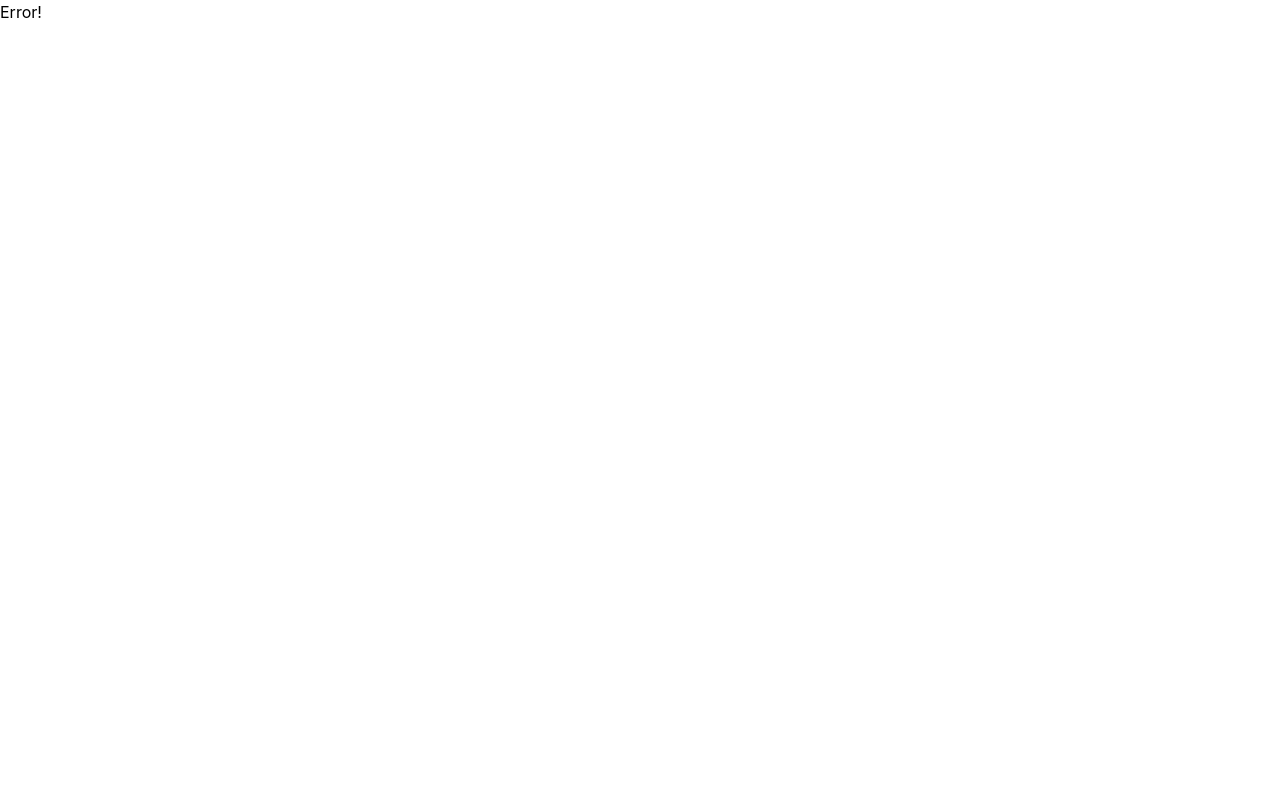
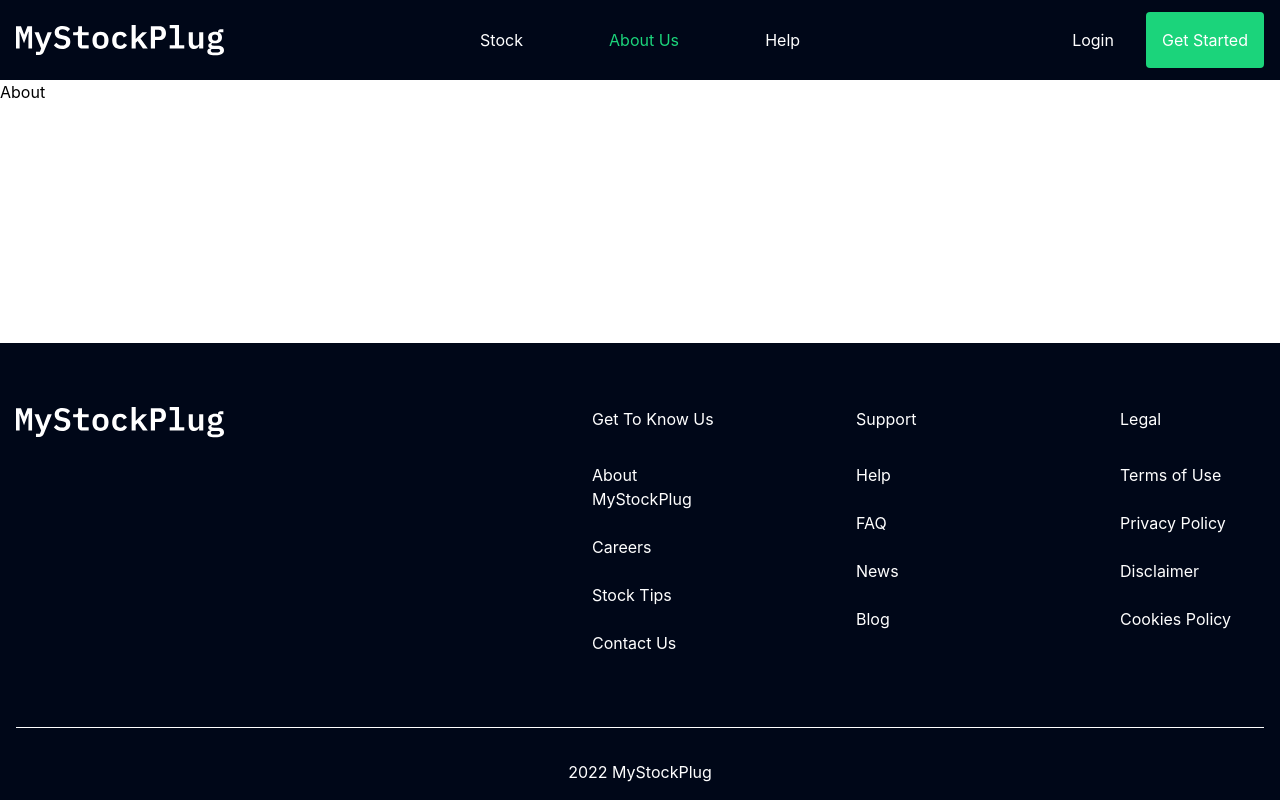
Before and after one commit to workshopapps/investment.web, a React (Create React App) app in the folder frontend/: page /about in a window 1280 px wide. Before the commit this address had no page. Built offline with nearby package versions, Linux system fonts and the light colour scheme.

Commit message:
Styling: styled error page

```diff
--- a/frontend/src/App.js
+++ b/frontend/src/App.js
@@ -4,13 +4,35 @@ import { createBrowserRouter, RouterProvider } from 'react-router-dom';
 // Only Page Components Rendered Here
 import IndexPage from './pages/index';
 import ErrorPage from './pages/error';
+import About from './pages/index/About';
+import Stock from './pages/index/Stock';
+import Help from './pages/index/Help';
+import Contact from './pages/index/Contact';
 
 // Define Page Routes
 const router = createBrowserRouter([
     {
         path: '/',
         element: <IndexPage />,
-        errorElement: <ErrorPage />
+        errorElement: <ErrorPage />,
+        children: [
+            {
+                path: 'about',
+                element: <About />
+            },
+            {
+                element: <Stock />,
+                index: true
+            },
+            {
+                path: 'help',
+                element: <Help />
+            },
+            {
+                path: 'contact',
+                element: <Contact />
+            }
+        ]
     }
 ]);
 
--- /dev/null
+++ b/frontend/src/components/Nav/MenuLink.jsx
@@ -0,0 +1,21 @@
+/* eslint-disable react/prop-types */
+/* eslint-disable react/react-in-jsx-scope */
+/* eslint-disable prettier/prettier */
+import { NavLink } from "react-router-dom"
+
+const MenuLink = ({link, url}) => {
+  const activeStyle = {
+    color: "#1BD47B"
+  }
+  return (
+    <li>
+      <NavLink to={url} style={({ isActive }) =>
+              isActive ? activeStyle : undefined
+            } >
+        {link}
+      </NavLink>
+    </li>
+  )
+}
+
+export default MenuLink
--- a/frontend/src/components/Nav/NavLinks.jsx
+++ b/frontend/src/components/Nav/MenuLinks.jsx
@@ -1,32 +1,32 @@
 /* eslint-disable prettier/prettier */
 import React from 'react'
-import NavLink from './NavLink'
+import MenuLink from './MenuLink';
 
-const NavLinks = () => {
+const MenuLinks = () => {
     const navLinks = [
         {
             link: "Stock",
-            url: '#'
+            url: '/'
         },
         {
             link: "About Us",
-            url: '#'
+            url: 'about'
         },
         {
             link: "Help",
-            url: '#'
+            url: 'help'
         },
     ]
   return (
-    <ul>
+    <ul className="w-full flex justify-between items center">
         {
             navLinks.map((item, index) => {
                 const {link, url} = item;
-                return <NavLink link={link} url={url} key={index}  />
+                return <MenuLink link={link} url={url} key={index}  />
             })
         }
     </ul>
   )
 }
 
-export default NavLinks
+export default MenuLinks
--- a/frontend/src/components/Nav/Nav.jsx
+++ b/frontend/src/components/Nav/Nav.jsx
@@ -4,6 +4,7 @@
 import React from 'react';
 import Logo from './../../assets/header/logo.png.svg';
 import NavBtn from './NavBtn';
+import MenuLinks from './MenuLinks';
 
 const Nav = () => {
     const navStyle = {
@@ -16,15 +17,13 @@ const Nav = () => {
         {name: "Get Started", background: "#1BD47B"}
     ]
   return (
-    <nav style={navStyle} className="flex justify-center items-center p-4 h-5/6">
+    <nav style={navStyle} className="flex justify-center items-center p-4 h-20">
         <div className='w-full flex items-center justify-between max-w-screen-xl'>
             <div>
                 <img src={Logo} alt="" />
             </div>
-            <div id="nav-items">
-                {
-
-                }
+            <div className="nav-items max-w-xs w-full">
+                <MenuLinks />
             </div>
             <div className=" justify-between items-center gap-4 nav-btns hidden md:flex">
                 {
--- a/frontend/src/components/Nav/NavLink.jsx
+++ /dev/null
@@ -1,14 +0,0 @@
-/* eslint-disable react/prop-types */
-/* eslint-disable react/react-in-jsx-scope */
-/* eslint-disable prettier/prettier */
-import { Link } from "react-router-dom"
-
-const NavLink = ({link, url}) => {
-  return (
-    <Link to={url}>
-        {link}
-    </Link>
-  )
-}
-
-export default NavLink
--- a/frontend/src/pages/error/index.js
+++ /dev/null
@@ -1,7 +0,0 @@
-import React from 'react';
-
-const ErrorPage = () => {
-    return <span>Error!</span>;
-};
-
-export default ErrorPage;
--- /dev/null
+++ b/frontend/src/pages/error/index.jsx
@@ -0,0 +1,49 @@
+/* eslint-disable no-unused-vars */
+/* eslint-disable prettier/prettier */
+/* eslint-disable react/jsx-key */
+/* eslint-disable no-unreachable */
+import React from 'react';
+import Button from '../../utilis/Button';
+import Saturn from './../../assets/error/saturn.png';
+
+const ErrorPage = () => {
+    const errorbtns = [
+        {
+            text: 'Go Home',
+            url: '/',
+            color: '#E5F1FF',
+            background: '#1BD47B',
+            border: '2px solid #1BD47B'
+        },
+        {
+            text: 'Contact Us',
+            url: 'contact',
+            color: '#1BD47B',
+            background: 'white',
+            border: '2px solid #1BD47B'
+        }
+    ]
+    return (
+    <div className='h-screen flex flex-col justify-center items-center'>
+        <div className='flex flex-col justify-center items-center'>
+            <div className='mb-24'>
+                <img src={Saturn} alt="" />
+            </div>
+            <h1 className='text-4xl mb-8'>Whoops!!</h1>
+            <p className='text-2xl mb-14'>You seem to have stumbled on a wrong page</p>
+            <div className="error-btns flex justify gap-4">
+                {
+                    errorbtns.map((btn, index) => {
+                        const {text, url, color, background, border} = btn;
+                        return (
+                            <Button key={index} text={text} url={url} color={color} background={background} border={border} />
+                        )
+                    })
+                }
+            </div>
+        </div>
+    </div>
+    );
+};
+
+export default ErrorPage;
--- /dev/null
+++ b/frontend/src/pages/index/About.jsx
@@ -0,0 +1,10 @@
+/* eslint-disable prettier/prettier */
+import React from 'react'
+
+const About = () => {
+  return (
+    <div>About</div>
+  )
+}
+
+export default About
--- /dev/null
+++ b/frontend/src/pages/index/Contact.jsx
@@ -0,0 +1,10 @@
+/* eslint-disable prettier/prettier */
+import React from 'react'
+
+const Contact = () => {
+  return (
+    <div>Contact</div>
+  )
+}
+
+export default Contact
--- /dev/null
+++ b/frontend/src/pages/index/Help.jsx
@@ -0,0 +1,10 @@
+/* eslint-disable prettier/prettier */
+import React from 'react'
+
+const Help = () => {
+  return (
+    <div>Help</div>
+  )
+}
+
+export default Help
--- /dev/null
+++ b/frontend/src/pages/index/Stock.jsx
@@ -0,0 +1,10 @@
+/* eslint-disable prettier/prettier */
+import React from 'react'
+
+const Stock = () => {
+  return (
+    <div>Stock</div>
+  )
+}
+
+export default Stock
--- /dev/null
+++ b/frontend/src/utilis/Button.jsx
@@ -0,0 +1,19 @@
+/* eslint-disable react/prop-types */
+/* eslint-disable prettier/prettier */
+import React from 'react'
+import { Link } from 'react-router-dom'
+
+const Button = ({text, url, background, color, border}) => {
+    const btnStyle = {
+        background: background,
+        color: color,
+        border: border
+    }
+  return (
+    // <Link to={url} style={btnStyle} className="inline-block, rounded py-5 px-24 w-72 border flex items-center justify">
+    <Link to={url} style={btnStyle} className="inline-block rounded w-72 flex justify-center items-center py-5 px-24">
+        {text}
+    </Link>
+  )
+}
+export default Button
```
Also changed, not shown: frontend/src/assets/error/saturn.png (added).
